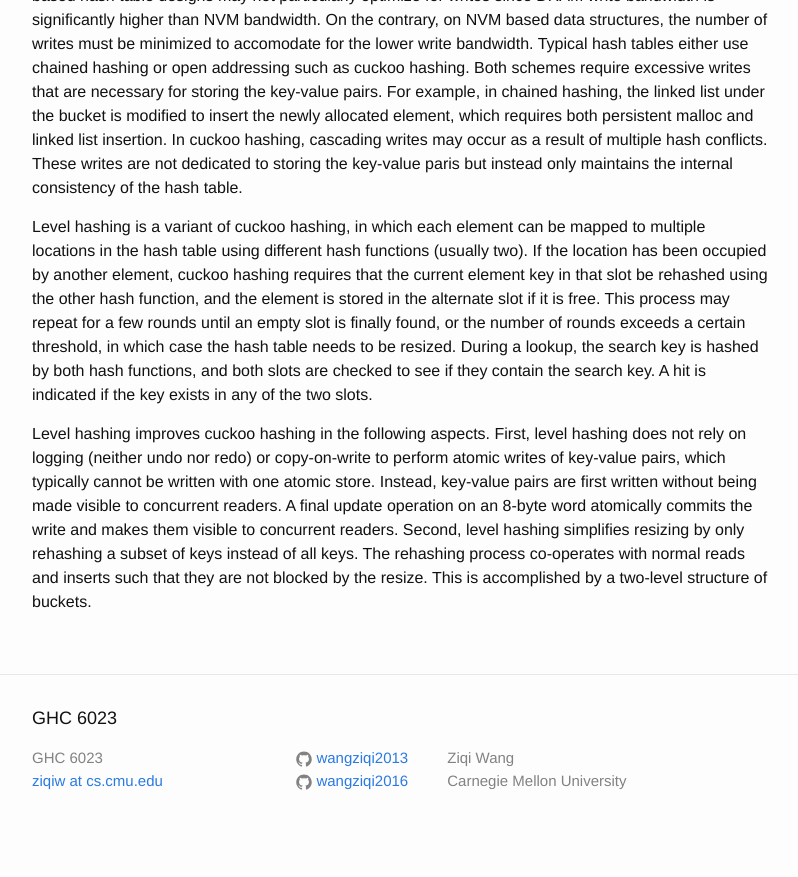
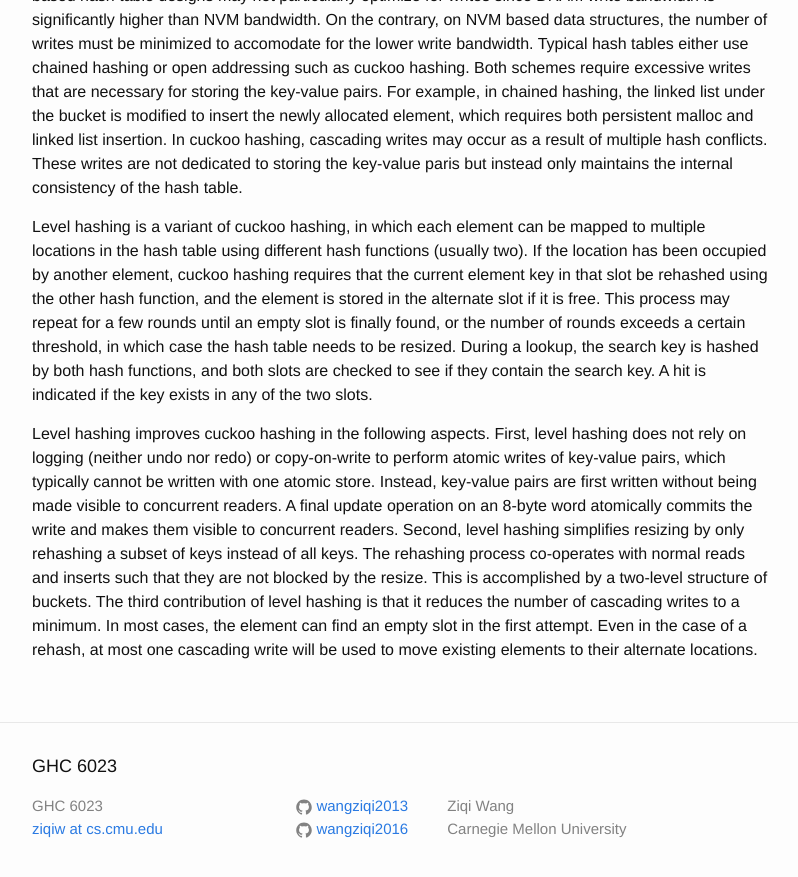
Before and after one commit to wangziqi2013/wangziqi2013.github.io, a Jekyll site: the page built from _posts/2019-12-03-level-hashing.markdown, in a window 1280 px wide and 900 px high, scrolled down 694 px. Shown: the top 877 px of the window, without its empty margins (238-1036 px from the left). Built offline with Jekyll 4.4.1, drawn with Linux system fonts in a browser that asks for light colours; before the commit the page ends 1546 px from its top, so only the background shows below that.

Commit message:
Adding third feature

```diff
--- a/_posts/2019-12-03-level-hashing.markdown
+++ b/_posts/2019-12-03-level-hashing.markdown
@@ -39,4 +39,7 @@ nor redo) or copy-on-write to perform atomic writes of key-value pairs, which ty
 store. Instead, key-value pairs are first written without being made visible to concurrent readers. A final update operation
 on an 8-byte word atomically commits the write and makes them visible to concurrent readers. Second, level hashing simplifies
 resizing by only rehashing a subset of keys instead of all keys. The rehashing process co-operates with normal reads and
-inserts such that they are not blocked by the resize. This is accomplished by a two-level structure of buckets.
+inserts such that they are not blocked by the resize. This is accomplished by a two-level structure of buckets. The third
+contribution of level hashing is that it reduces the number of cascading writes to a minimum. In most cases, the element
+can find an empty slot in the first attempt. Even in the case of a rehash, at most one cascading write will be used to move
+existing elements to their alternate locations.
```
